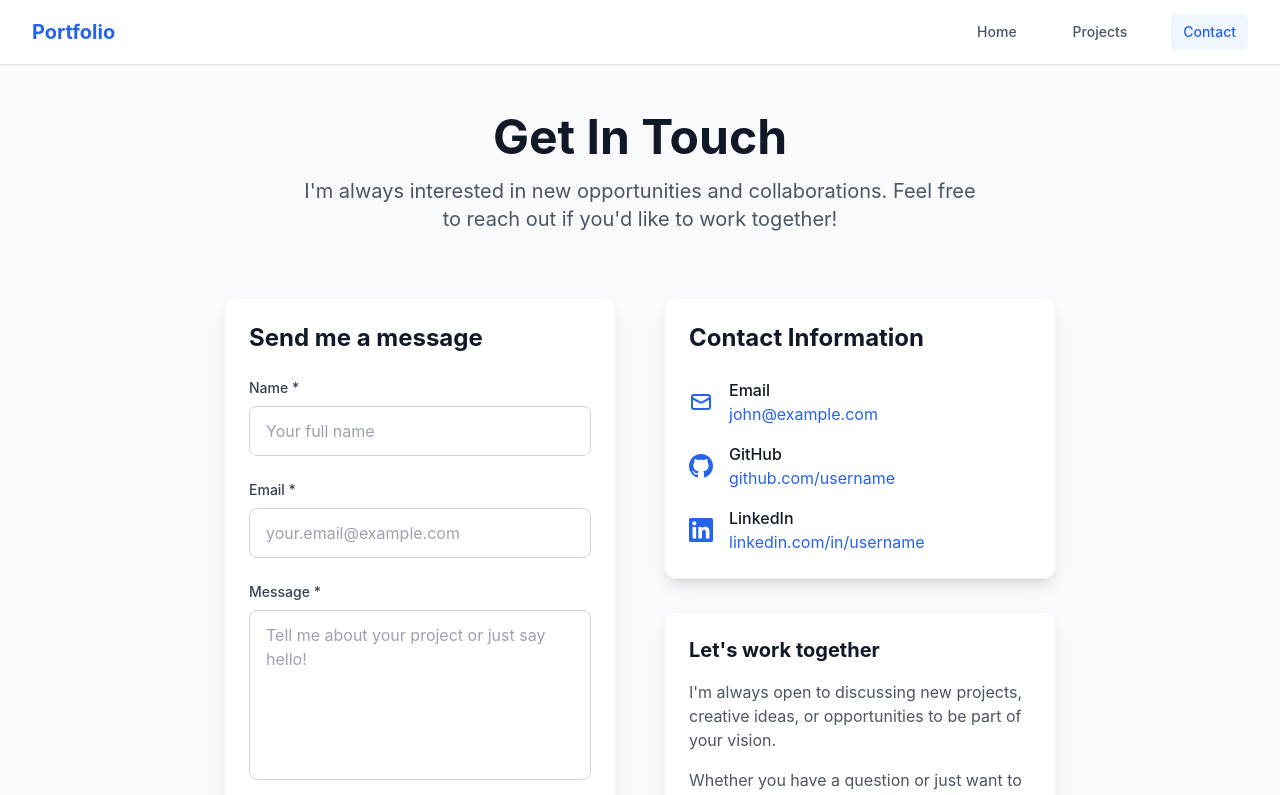
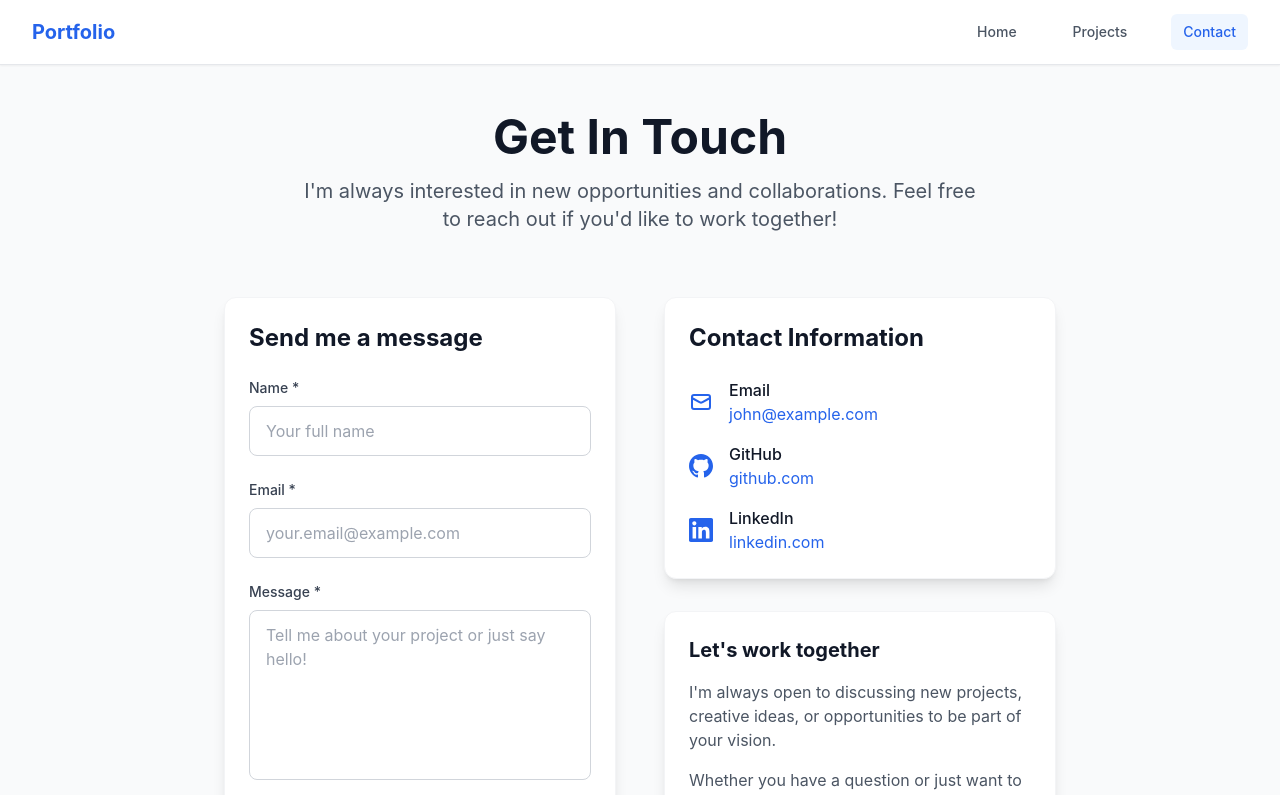
Before and after one commit to osamagivegh-hash/Portfolio22, a Next.js app in the folder frontend/: page /contact in a window 1280 px wide. Shown: the top 795 px of the page. Built offline with nearby package versions, Linux system fonts and the light colour scheme; no server answers.

Commit message:
Fix: Update contact page to use dynamic profile data from database

```diff
--- a/frontend/pages/contact.js
+++ b/frontend/pages/contact.js
@@ -1,6 +1,7 @@
-import { useState } from 'react'
+import { useState, useEffect } from 'react'
 import Layout from '../components/Layout'
 import Head from 'next/head'
+import { fetchPortfolioData } from '../utils/api'
 
 export default function Contact() {
   const [formData, setFormData] = useState({
@@ -10,6 +11,23 @@ export default function Contact() {
   })
   const [isSubmitting, setIsSubmitting] = useState(false)
   const [submitStatus, setSubmitStatus] = useState(null)
+  const [profile, setProfile] = useState(null)
+  const [isLoading, setIsLoading] = useState(true)
+
+  useEffect(() => {
+    fetchProfileData()
+  }, [])
+
+  const fetchProfileData = async () => {
+    try {
+      const data = await fetchPortfolioData()
+      setProfile(data.profile)
+    } catch (error) {
+      console.error('Error fetching profile data:', error)
+    } finally {
+      setIsLoading(false)
+    }
+  }
 
   const handleChange = (e) => {
     setFormData({
@@ -154,15 +172,31 @@ export default function Contact() {
                   Contact Information
                 </h2>
 
-                <div className="space-y-4">
+                {isLoading ? (
+                  <div className="space-y-4">
+                    <div className="animate-pulse">
+                      <div className="h-4 bg-gray-200 rounded w-3/4 mb-2"></div>
+                      <div className="h-4 bg-gray-200 rounded w-1/2"></div>
+                    </div>
+                    <div className="animate-pulse">
+                      <div className="h-4 bg-gray-200 rounded w-3/4 mb-2"></div>
+                      <div className="h-4 bg-gray-200 rounded w-1/2"></div>
+                    </div>
+                    <div className="animate-pulse">
+                      <div className="h-4 bg-gray-200 rounded w-3/4 mb-2"></div>
+                      <div className="h-4 bg-gray-200 rounded w-1/2"></div>
+                    </div>
+                  </div>
+                ) : (
+                  <div className="space-y-4">
                   <div className="flex items-center">
                     <svg className="w-6 h-6 text-primary-600 mr-4" fill="none" stroke="currentColor" viewBox="0 0 24 24">
                       <path strokeLinecap="round" strokeLinejoin="round" strokeWidth={2} d="M3 8l7.89 4.26a2 2 0 002.22 0L21 8M5 19h14a2 2 0 002-2V7a2 2 0 00-2-2H5a2 2 0 00-2 2v10a2 2 0 002 2z" />
                     </svg>
                     <div>
                       <p className="font-medium text-gray-900">Email</p>
-                      <a href="mailto:john@example.com" className="text-primary-600 hover:text-primary-700">
-                        john@example.com
+                      <a href={`mailto:${profile?.email || 'john@example.com'}`} className="text-primary-600 hover:text-primary-700">
+                        {profile?.email || 'john@example.com'}
                       </a>
                     </div>
                   </div>
@@ -173,8 +207,8 @@ export default function Contact() {
                     </svg>
                     <div>
                       <p className="font-medium text-gray-900">GitHub</p>
-                      <a href="https://github.com" target="_blank" rel="noopener noreferrer" className="text-primary-600 hover:text-primary-700">
-                        github.com/username
+                      <a href={profile?.github || 'https://github.com'} target="_blank" rel="noopener noreferrer" className="text-primary-600 hover:text-primary-700">
+                        {profile?.github ? profile.github.replace('https://', '') : 'github.com/username'}
                       </a>
                     </div>
                   </div>
@@ -185,12 +219,13 @@ export default function Contact() {
                     </svg>
                     <div>
                       <p className="font-medium text-gray-900">LinkedIn</p>
-                      <a href="https://linkedin.com" target="_blank" rel="noopener noreferrer" className="text-primary-600 hover:text-primary-700">
-                        linkedin.com/in/username
+                      <a href={profile?.linkedin || 'https://linkedin.com'} target="_blank" rel="noopener noreferrer" className="text-primary-600 hover:text-primary-700">
+                        {profile?.linkedin ? profile.linkedin.replace('https://', '') : 'linkedin.com/in/username'}
                       </a>
                     </div>
                   </div>
                 </div>
+                )}
               </div>
 
               <div className="card">
```
